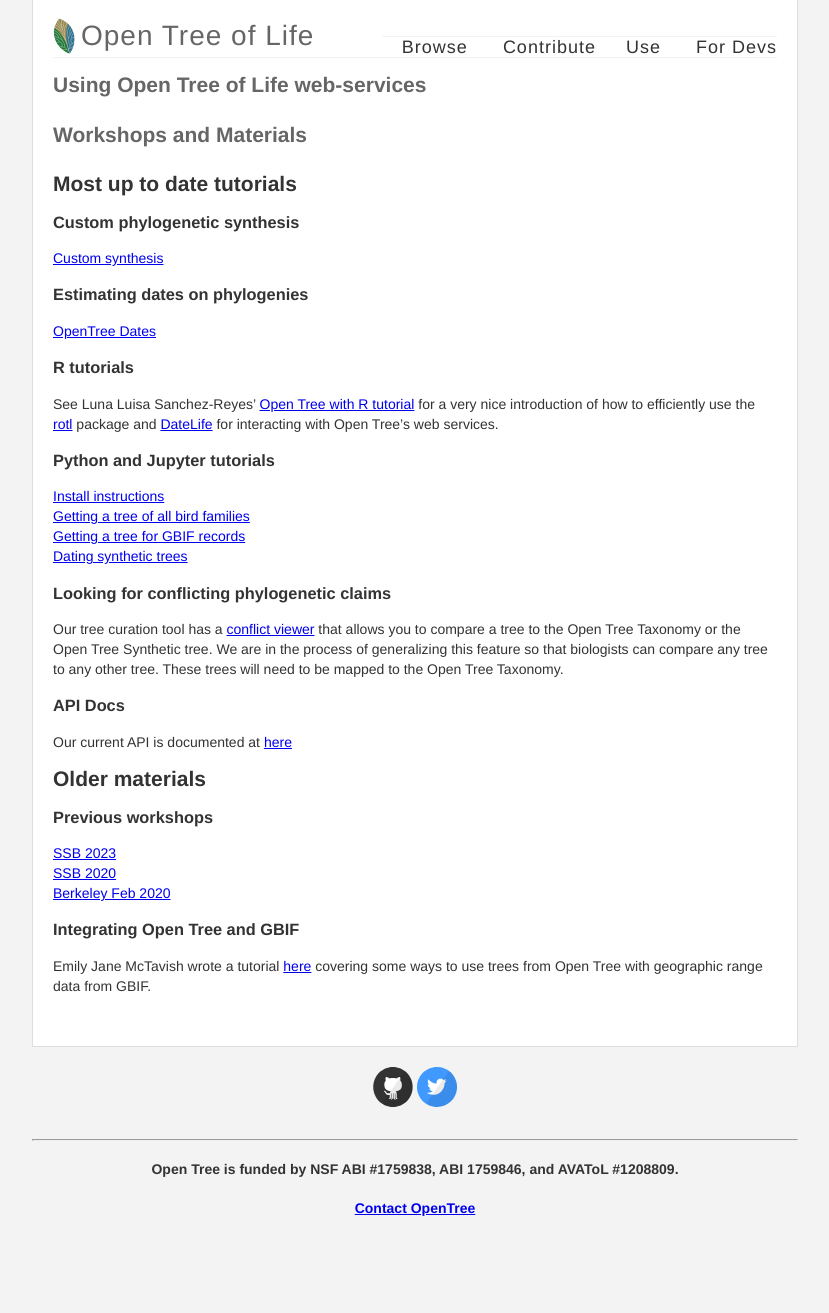
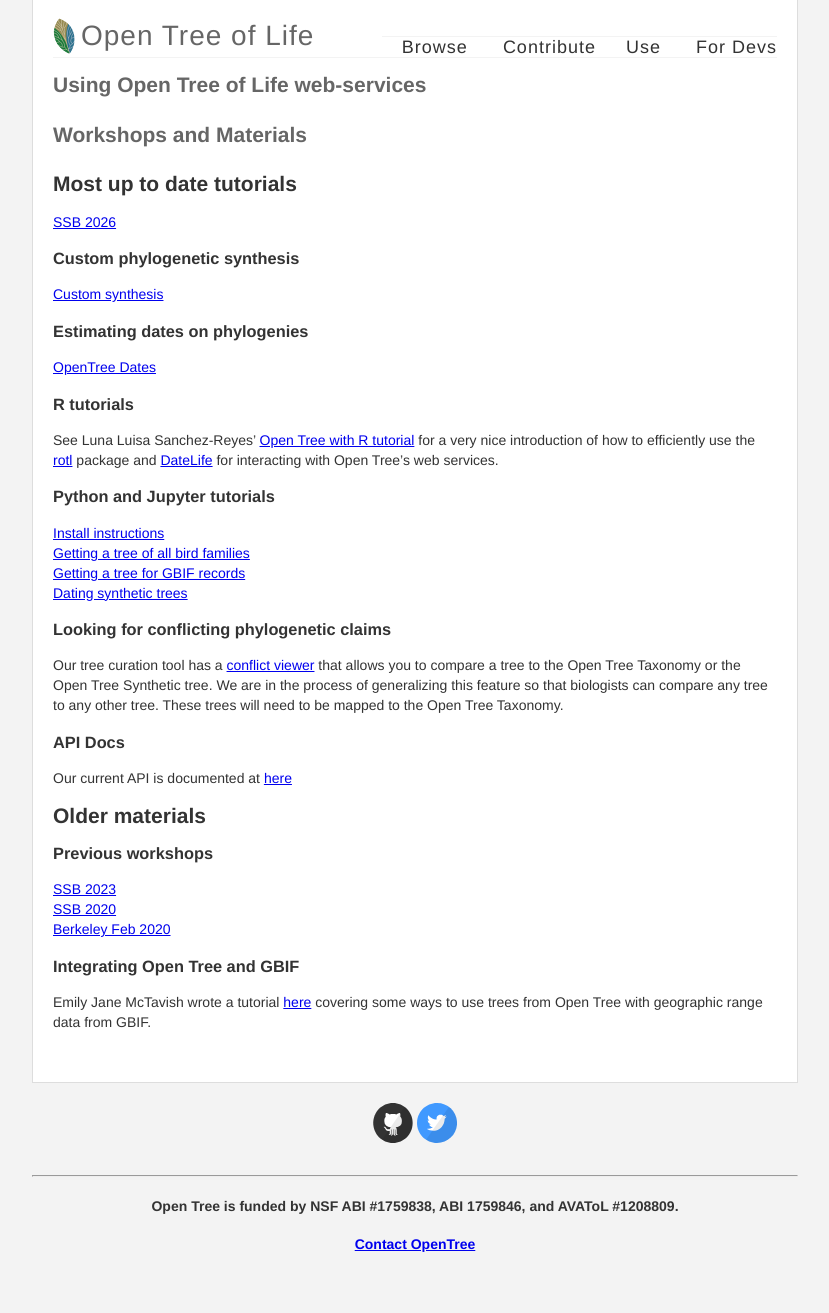
Before and after one commit to OpenTreeOfLife/opentreeoflife.github.io, a Jekyll site: the page built from use.md, in a window 1280 px wide. Shown: the whole page, without its empty margins (225-1054 px from the left). Built offline with Jekyll 4.4.1, drawn with Linux system fonts in a browser that asks for light colours; before the commit the page ends 1277 px from its top, so only the background shows below that.

Commit message:
link to new workshop

```diff
--- a/use.md
+++ b/use.md
@@ -7,6 +7,7 @@
 # Workshops and Materials
 ## Most up to date tutorials
 
+[SSB 2026](https://opentreeoflife.github.io/SSBworkshop2026/)
 
 ### Custom phylogenetic synthesis
 [Custom synthesis](https://opentreeoflife.github.io/CustomSynthesis/)
```
